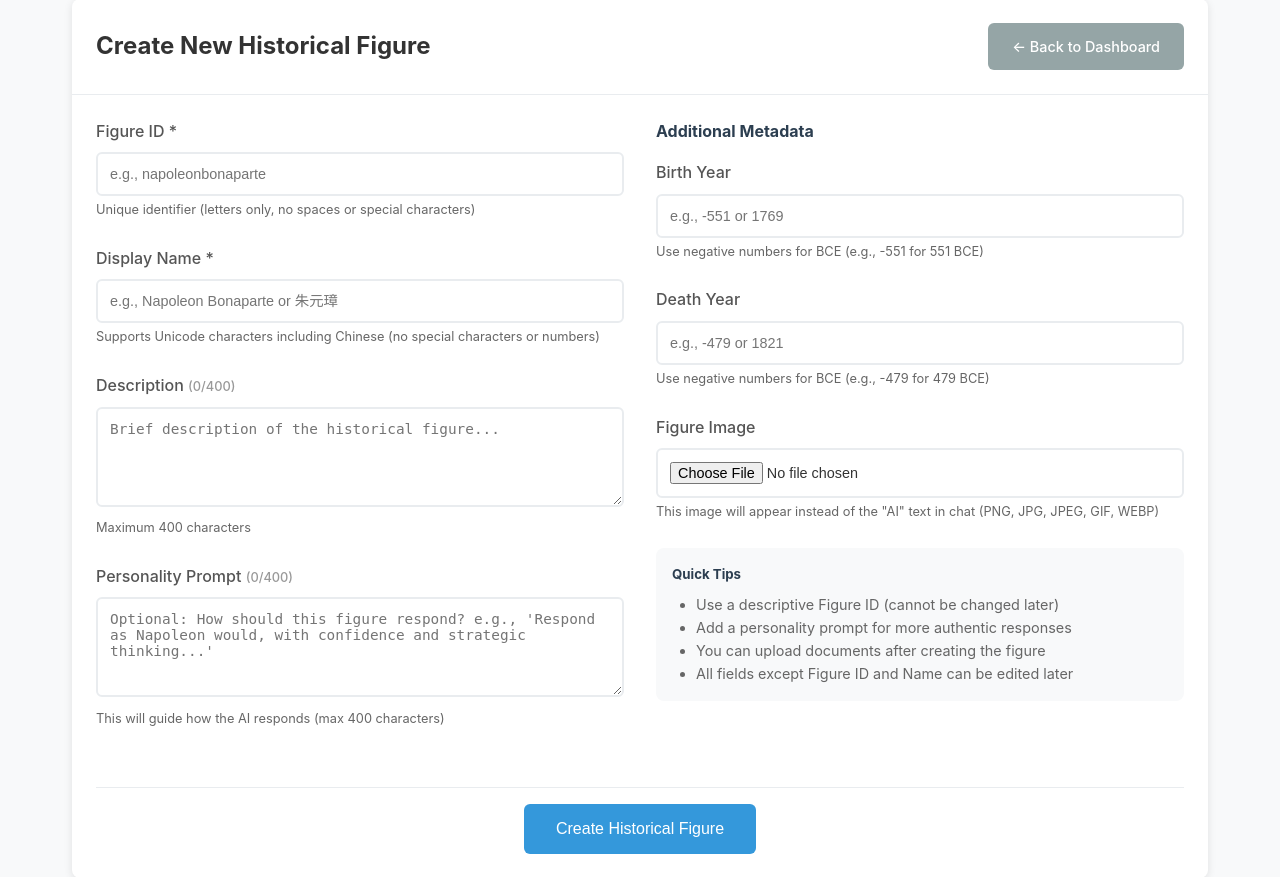
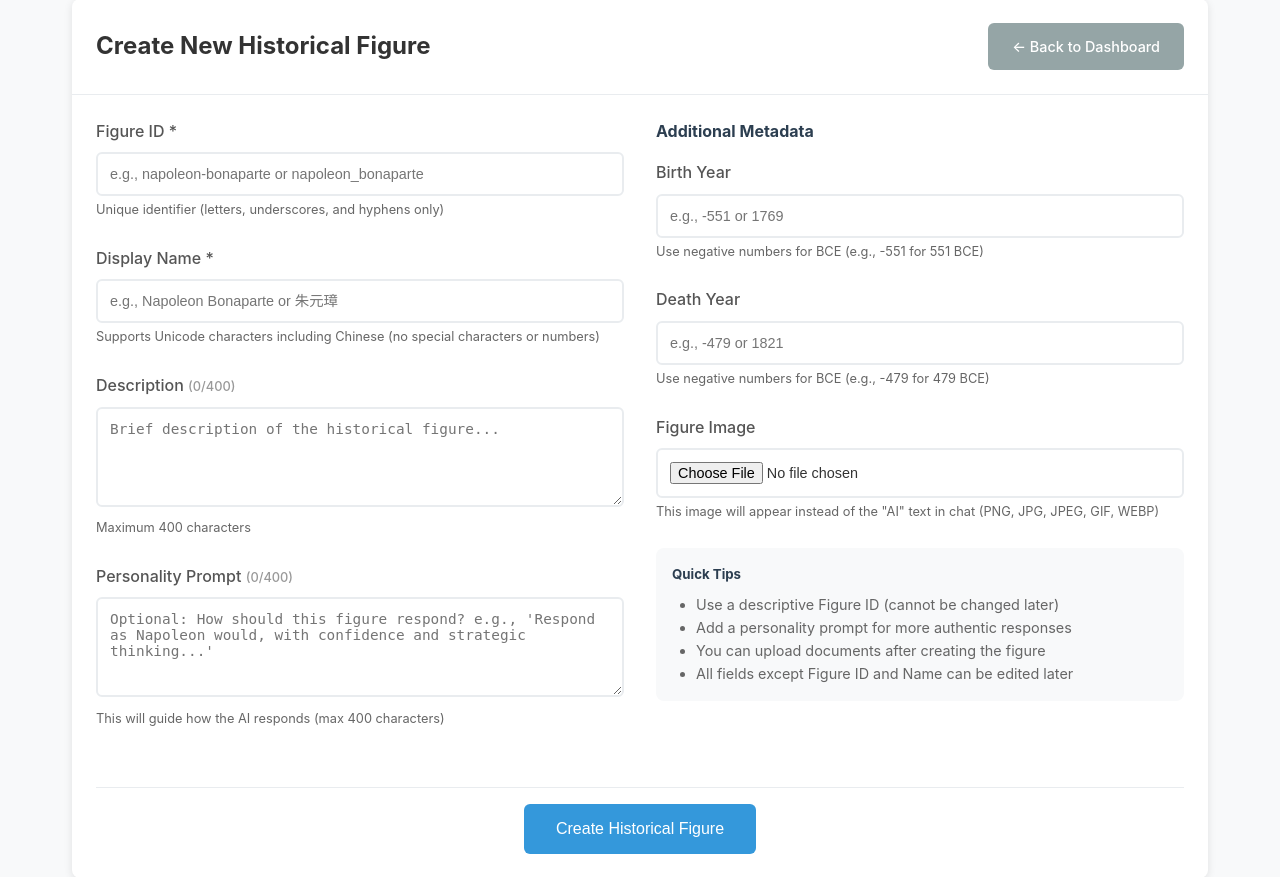
Before and after one commit to mcjkurz/histfig, a FastAPI app: page /admin/figure/new in a window 1280 px wide. Shown: the part 107-984 px from the top of the page. Run offline with FastAPI, Linux system fonts and the light colour scheme; the visitor is signed in with stand-in values (Sample User, id 1); parts of the project's set-up code (start-up, migrations or seed data) failed here and were passed over.

```diff
--- a/templates/admin/new_figure.html
+++ b/templates/admin/new_figure.html
@@ -15,11 +15,11 @@
                     <div class="form-group">
                         <label for="figure_id">Figure ID *</label>
                         <input type="text" id="figure_id" name="figure_id" class="form-control" required
-                               placeholder="e.g., napoleonbonaparte"
-                               pattern="[a-zA-Z]+"
+                               placeholder="e.g., napoleon-bonaparte or napoleon_bonaparte"
+                               pattern="[a-zA-Z_\-]+"
                                maxlength="50"
-                               title="Use only letters (no numbers, spaces, or special characters)">
-                        <small style="color: #666; font-size: 0.8rem;">Unique identifier (letters only, no spaces or special characters)</small>
+                               title="Use only letters, underscores, and hyphens (no numbers, spaces, or other special characters)">
+                        <small style="color: #666; font-size: 0.8rem;">Unique identifier (letters, underscores, and hyphens only)</small>
                     </div>
 
                     <div class="form-group">
@@ -151,7 +151,7 @@
     updateCharCounter('description', 'desc-counter', 400);
     updateCharCounter('personality_prompt', 'prompt-counter', 400);
 
-    // Auto-generate figure ID from name (letters only)
+    // Auto-generate figure ID from name (letters, underscores, hyphens)
     document.getElementById('name').addEventListener('input', function() {
         const name = this.value;
         const figureIdField = document.getElementById('figure_id');
@@ -159,7 +159,8 @@
         if (!figureIdField.dataset.userModified) {
             const figureId = name
                 .toLowerCase()
-                .replace(/[^a-z]/g, '') // Remove all non-letter characters
+                .replace(/\s+/g, '-') // Replace spaces with hyphens
+                .replace(/[^a-z_-]/g, '') // Remove characters that aren't letters, underscores, or hyphens
                 .substring(0, 50);
             figureIdField.value = figureId;
         }
@@ -168,8 +169,8 @@
     // Mark figure ID as user-modified if manually edited
     document.getElementById('figure_id').addEventListener('input', function() {
         this.dataset.userModified = 'true';
-        // Remove any non-letter characters as user types
-        this.value = this.value.replace(/[^a-zA-Z]/g, '');
+        // Remove characters that aren't letters, underscores, or hyphens
+        this.value = this.value.replace(/[^a-zA-Z_-]/g, '');
     });
 
     // Validate year inputs (allow negative numbers for BCE)
@@ -208,10 +209,10 @@
             return false;
         }
 
-        // Figure ID validation (letters only)
-        if (!/^[a-zA-Z]+$/.test(figureId)) {
+        // Figure ID validation (letters, underscores, hyphens)
+        if (!/^[a-zA-Z_-]+$/.test(figureId)) {
             e.preventDefault();
-            alert('Figure ID must contain only letters (no numbers, spaces, or special characters)!');
+            alert('Figure ID must contain only letters, underscores, and hyphens (no numbers, spaces, or other special characters)!');
             return false;
         }
 
```
Also changed, not shown: scripts/validators.py (+6 -6 lines).
